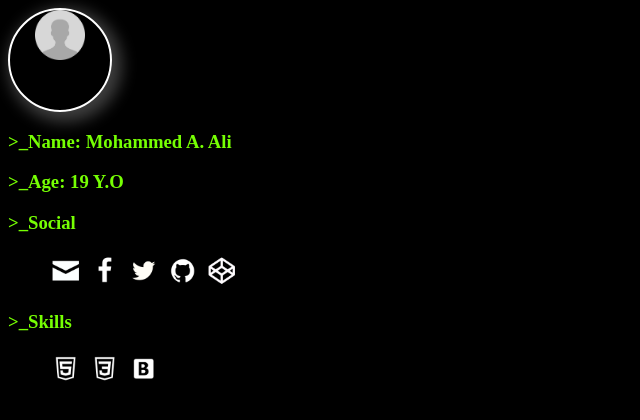
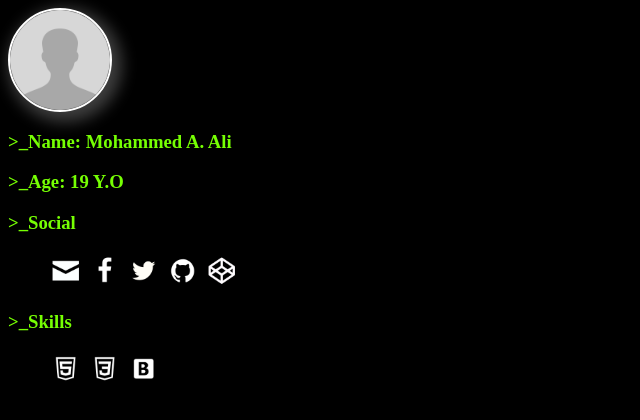
Before and after one commit to P19o/p19o.github.io, a plain HTML site: page index.html in a window 1280 px wide. Shown: the whole page, without its empty margins (0-640 px from the left). Drawn offline with nearby package versions, Linux system fonts and the light colour scheme; a web font is replaced by a local one.

Commit message:
Update index.html

```diff
--- a/index.html
+++ b/index.html
@@ -14,7 +14,7 @@
   <body>
 
   <div class="cl">
-	  <center><img src="media/me.png" height="50px" width="50px"></center>
+	  <center><img src="media/me.png" height="100px" width="100px"></center>
 	</div>
 	<h3>&gt;_Name: Mohammed A. Ali</h3>
     <h3>&gt;_Age: 19 Y.O</h3>
```
